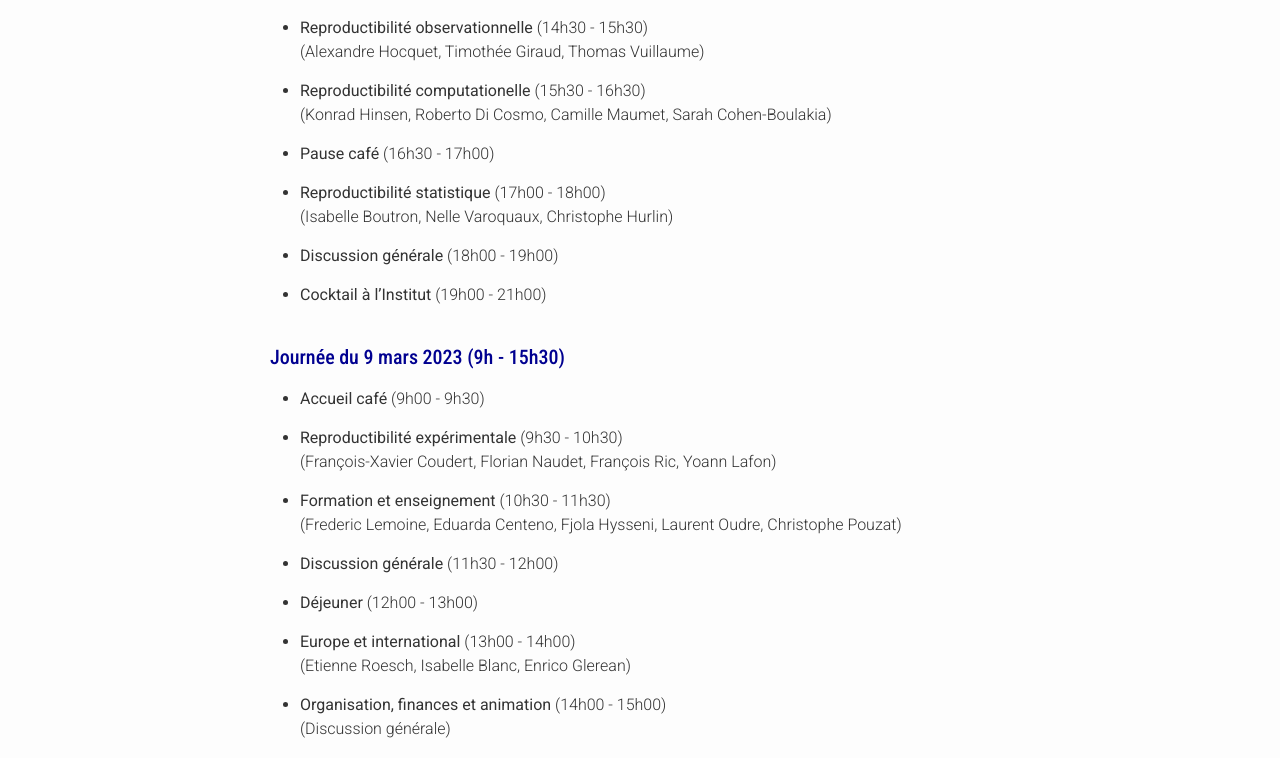
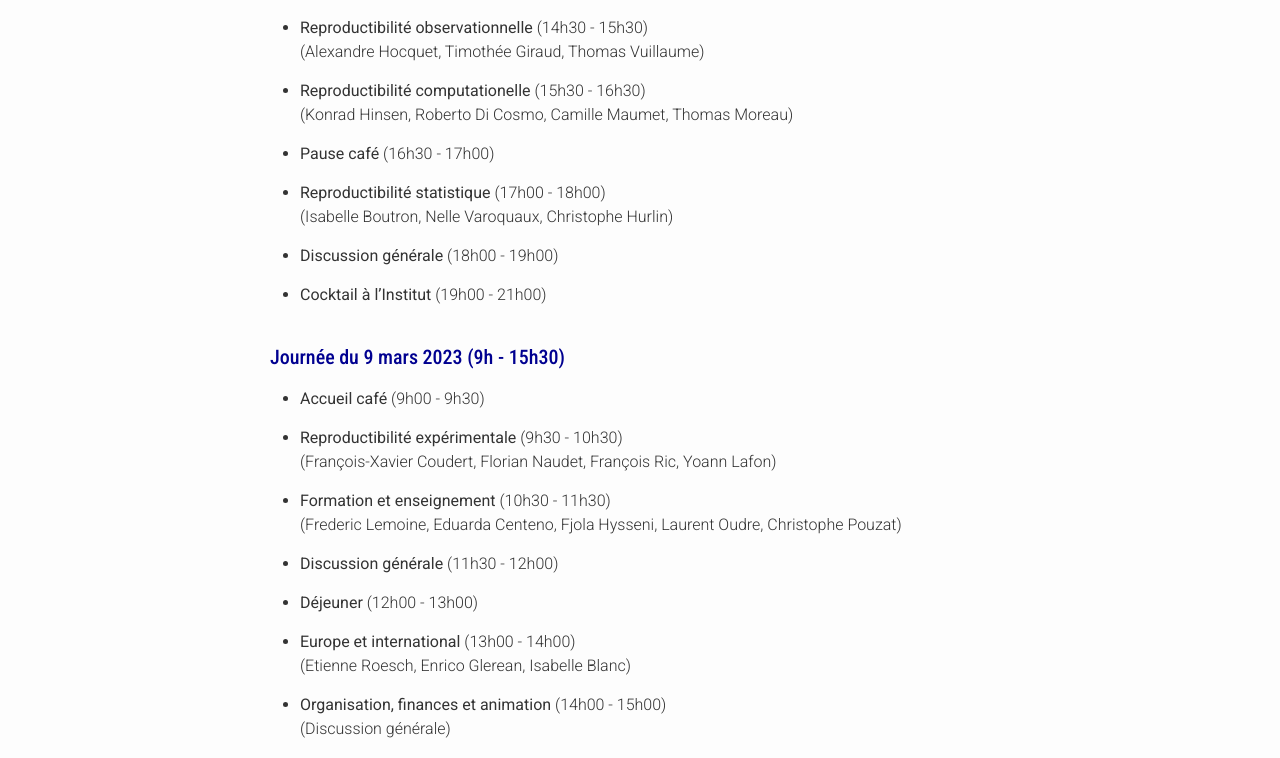
Before and after one commit to FR-RN/FR-RN, a Jekyll site: the page built from rr-days.md, in a window 1280 px wide and 1400 px high, scrolled down 1231 px. Shown: the part 353-1111 px from the top of the window. Built offline with Jekyll 4.4.1, drawn with Linux system fonts in a browser that asks for light colours; some web fonts are replaced.

Commit message:
Change in program.

```diff
--- a/rr-days.md
+++ b/rr-days.md
@@ -74,7 +74,7 @@ laisser un temps plus important d’échange en fin de session.
   (Alexandre Hocquet, Timothée Giraud, Thomas Vuillaume)
 
 * **Reproductibilité computationelle** (15h30 - 16h30)
-  (Konrad Hinsen, Roberto Di Cosmo, Camille Maumet, Sarah Cohen-Boulakia)
+  (Konrad Hinsen, Roberto Di Cosmo, Camille Maumet, Thomas Moreau)
 
 * **Pause café** (16h30 - 17h00)
 
@@ -100,7 +100,7 @@ laisser un temps plus important d’échange en fin de session.
 * **Déjeuner** (12h00 - 13h00)
 
 * **Europe et international** (13h00 - 14h00)
-  (Etienne Roesch, Isabelle Blanc, Enrico Glerean)
+  (Etienne Roesch, Enrico Glerean, Isabelle Blanc)
 
 * **Organisation, finances et animation** (14h00 - 15h00)
   (Discussion générale)
```
